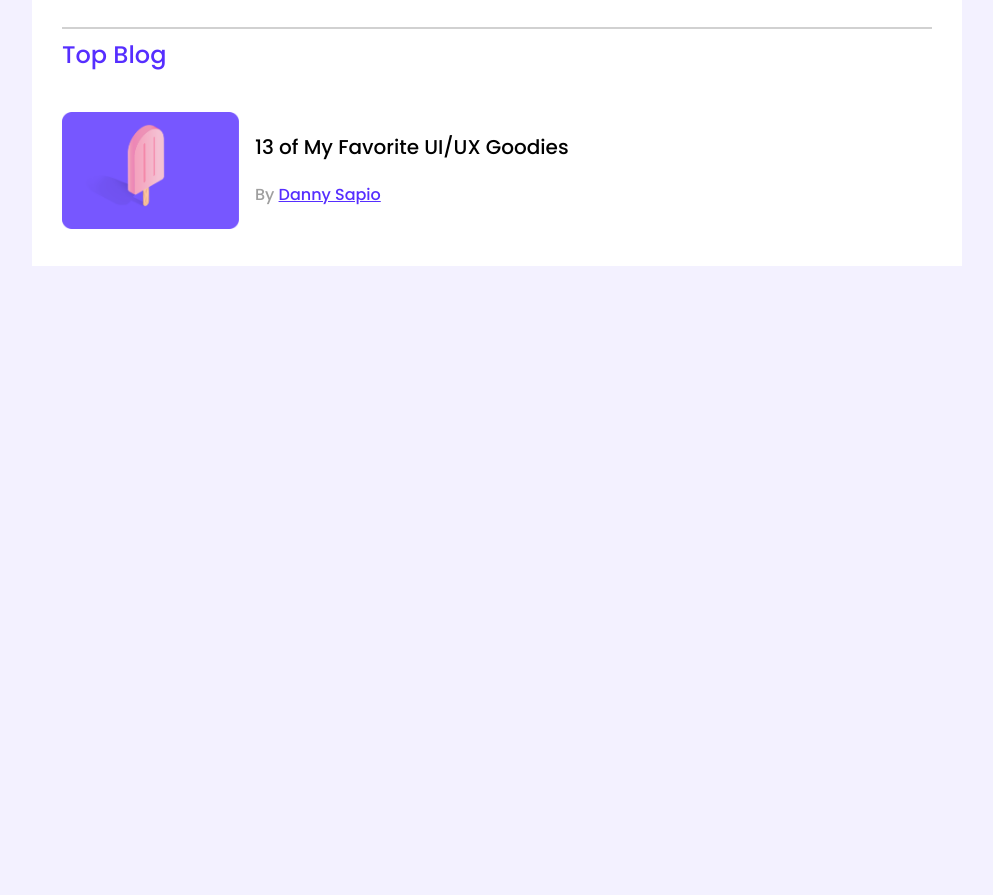
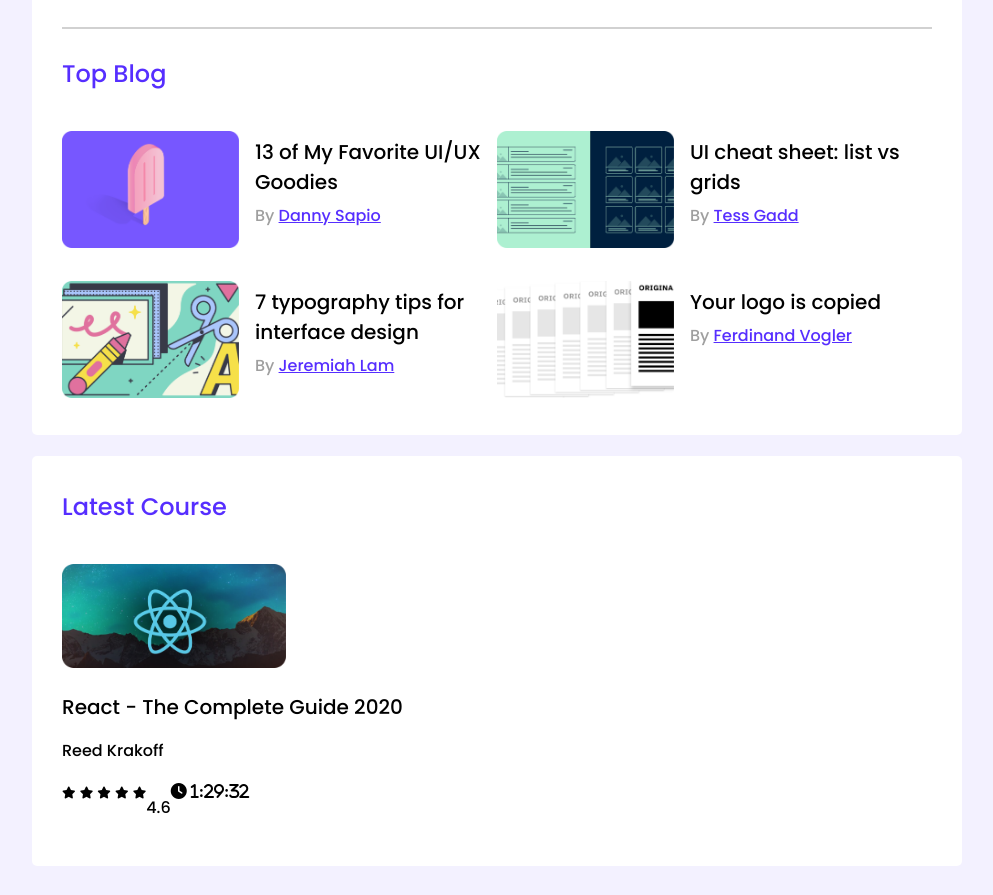
Before and after one commit to SanjidArsann/Css-3, a plain HTML site: page index.html in a window 1280 px wide. Shown: the part 275-1170 px from the top of the page, without its empty margins (143-1136 px from the left). Before the commit the page ends 800 px from the top, so only its background shows below. Drawn offline with Linux system fonts and the light colour scheme.

Commit message:
Work going on

```diff
--- a/index.html
+++ b/index.html
@@ -6,10 +6,19 @@
     <meta http-equiv="X-UA-Compatible" content="IE=edge">
     <meta name="viewport" content="width=device-width, initial-scale=1.0">
     <title>Leader Board</title>
-    <link rel="stylesheet" href="styles/style.css">
+    <!-- font family  -->
+
     <link rel="preconnect" href="https://fonts.googleapis.com">
     <link rel="preconnect" href="https://fonts.gstatic.com" crossorigin>
     <link href="https://fonts.googleapis.com/css2?family=Poppins:wght@500&display=swap" rel="stylesheet">
+    <!-- font awesome -->
+
+    <script src="https://kit.fontawesome.com/de2635c2bd.js" crossorigin="anonymous"></script>
+
+    <!-- Style sheet -->
+    <link rel="stylesheet" href="styles/style.css">
+
+
 </head>
 
 <body>
@@ -22,6 +31,10 @@
     <main>
         <!-- top palyers & top blogs -->
         <section class="container">
+            <!--------
+                         - top Players -
+                                            ---------->
+
             <div class="top-players">
                 <h2 class="section-title">Top Player</h2>
                 <div class="players">
@@ -52,6 +65,10 @@
                 </div>
             </div>
             <hr>
+            <!--------
+                         - top blogs -
+                                            ---------->
+
             <div class="top-blogs">
                 <h2 class="section-title">Top Blog</h2>
                 <div class="blogs">
@@ -64,6 +81,69 @@
                             <p class="blog-author">By <a href="#">Danny Sapio</a></p>
                         </div>
                     </article>
+                    <article class="blog">
+                        <div class="thumbnail">
+                            <img src="images/blogs/blog-2.png" alt="">
+                        </div>
+                        <div class="blog-info">
+                            <h3 class="blog-title">UI cheat sheet:
+                                list vs grids</h3>
+                            <p class="blog-author">By <a href="#">Tess Gadd</a></p>
+                        </div>
+                    </article>
+                    <article class="blog">
+                        <div class="thumbnail">
+                            <img src="images/blogs/blog-3.png" alt="">
+                        </div>
+                        <div class="blog-info">
+                            <h3 class="blog-title">7 typography tips
+                                for interface design</h3>
+                            <p class="blog-author">By <a href="#">Jeremiah Lam</a></p>
+                        </div>
+                    </article>
+                    <article class="blog">
+                        <div class="thumbnail">
+                            <img src="images/blogs/blog-4.png" alt="">
+                        </div>
+                        <div class="blog-info">
+                            <h3 class="blog-title">Your logo is
+                                copied</h3>
+                            <p class="blog-author">By <a href="#">Ferdinand Vogler</a></p>
+                        </div>
+                    </article>
+                </div>
+            </div>
+            <!--
+                     latest courses
+                                         -->
+        </section>
+        <section class="container">
+            <h2 class="section-title">Latest Course</h2>
+            <div class="courses">
+                <div class="course">
+                    <div class="course-banner">
+                        <img src="images/courses/course-1.png" alt="">
+                    </div>
+                    <div class="course-detail">
+                        <h2 class="course-title">React - The Complete Guide 2020</h2>
+                        <p class="course-author">Reed Krakoff</p>
+                        <div class="course-info">
+                            <div class="rating">
+                                <i class="fa-solid fa-star filled"></i>
+                                <i class="fa-solid fa-star filled"></i>
+                                <i class="fa-solid fa-star filled"></i>
+                                <i class="fa-solid fa-star filled"></i>
+                                <i class="fa-solid fa-star empty"></i>
+                            </div>
+                            <p>4.6</p>
+                            <div class="course-duration">
+                                <i class="fa-solid fa-clock">
+                                    1:29:32
+                                </i>
+
+                            </div>
+                        </div>
+                    </div>
                 </div>
             </div>
         </section>
--- a/styles/style.css
+++ b/styles/style.css
@@ -5,15 +5,19 @@ body{
 }
 main{
     display: flex;
-    justify-content: center;
+    flex-direction: column;
+    align-items: center;
 }
 .container{
     background-color: #fff;
+    margin-bottom: 21px;
+    border-radius: 5px;
     width: 870px;
     padding: 30px;
 }
 hr{
     border: 1px solid #D1D1D1;
+    margin-bottom: 27px;
 }
 
 /* top players style */
@@ -48,6 +52,11 @@ hr{
 }
 
 /* ---------top blog styles--------- */
+.blogs{
+    display: grid;
+    grid-template-columns: repeat(2 , 1fr);
+    grid-row-gap:26px;
+}
 .blog{
     display: flex;
 }
@@ -61,14 +70,47 @@ hr{
 .blog-title{
     font-weight: 500;
     font-size: 20px;
+    margin-bottom: 0;
+    margin-top: 6px;
 }
 .blog-author{
     color: #9F9F9F;
     font-weight: 400;
     font-size: 16px;
+    margin-top: 6px;
 }
 .blog-author a{
     color: #562EFF;
     font-weight: 400;
     font-size: 16px;
 }
+
+/* -----
+courses styles
+----------- */
+.course-banner img{
+    width: 224px;
+    height: 104px;
+}
+.course-title{
+    font-weight: 500;
+    font-size: 20.0336px;
+}
+.course-auhtor{
+    font-weight: 400;
+    font-size: 14.6913px;
+    color: #ED6B4F;
+}
+.course-info{
+    display: flex;
+}
+.fa-star{
+    font-size: 12px;
+}
+.fa-star .filled{
+    color: #FFC014;
+}
+.fa-star .empty{
+    color: #AEAEAE;
+    opacity: 0.25;
+}
```
